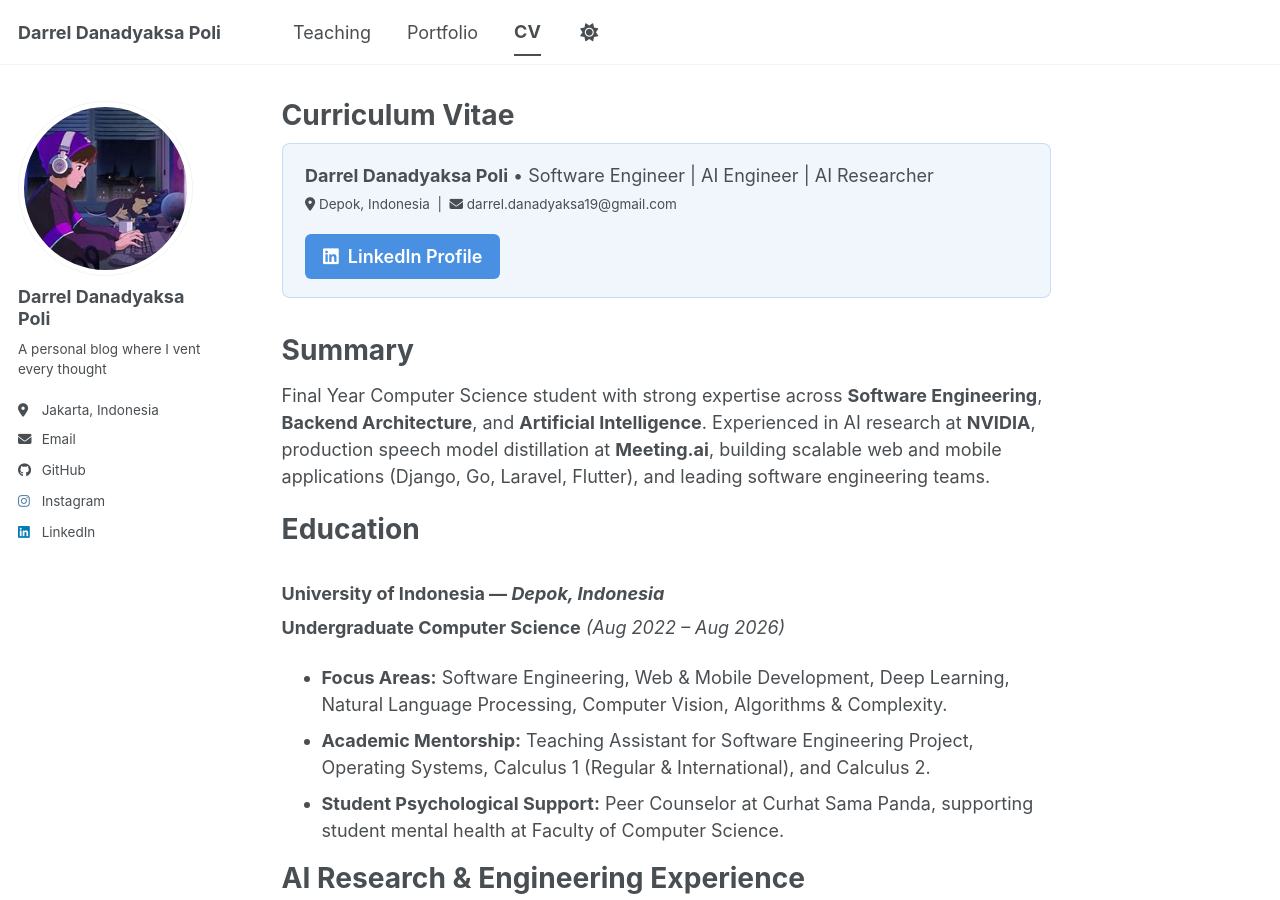
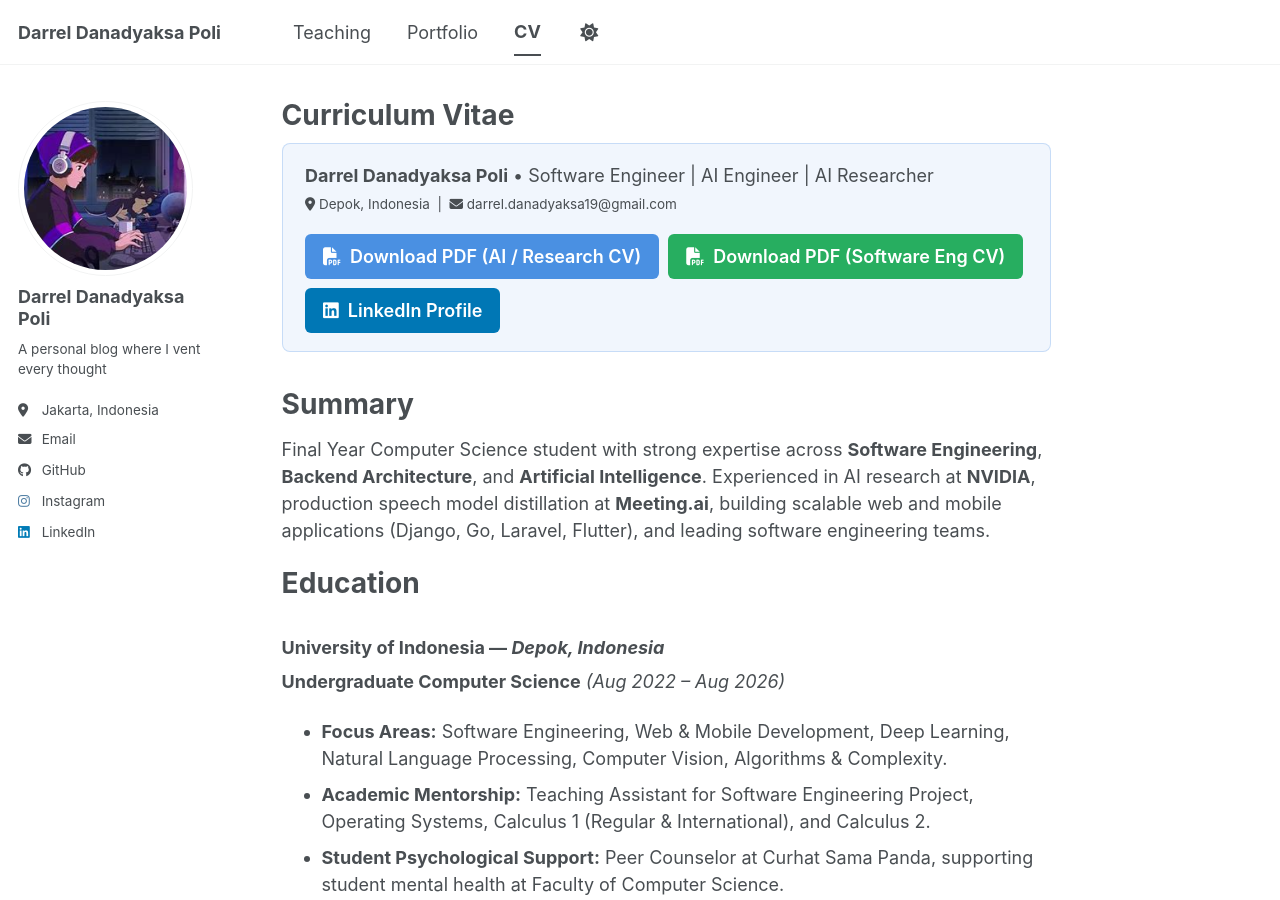
Before and after one commit to KronosDP/KronosDP.github.io, a Jekyll site: the page built from _pages/cv.md, in a window 1280 px wide and 900 px high. Built offline with Jekyll 4.4.1, drawn with Linux system fonts in a browser that asks for light colours; a script bundle is joined from its source files by our own code; library files that are not in the unit come from our copies.

Commit message:
Add PDF download buttons for AI/Research CV and Software Engineering CV on CV page

```diff
--- a/_pages/cv.md
+++ b/_pages/cv.md
@@ -97,8 +97,14 @@
     <strong>Darrel Danadyaksa Poli</strong> &bull; Software Engineer | AI Engineer | AI Researcher
     <br><small><i class="fas fa-map-marker-alt"></i> Depok, Indonesia &nbsp;|&nbsp; <i class="fas fa-envelope"></i> darrel.danadyaksa19@gmail.com</small>
   </div>
-  <div>
-    <a href="https://www.linkedin.com/in/darrel-danadyaksa-poli/" target="_blank" class="cv-download-btn">
+  <div style="display: flex; gap: 0.5rem; flex-wrap: wrap;">
+    <a href="/cv/resume-ai.pdf" target="_blank" class="cv-download-btn">
+      <i class="fas fa-file-pdf"></i> Download PDF (AI / Research CV)
+    </a>
+    <a href="/cv/resume.pdf" target="_blank" class="cv-download-btn" style="background: #27ae60;">
+      <i class="fas fa-file-pdf"></i> Download PDF (Software Eng CV)
+    </a>
+    <a href="https://www.linkedin.com/in/darrel-danadyaksa-poli/" target="_blank" class="cv-download-btn" style="background: #0077b5;">
       <i class="fab fa-linkedin"></i> LinkedIn Profile
     </a>
   </div>
```
